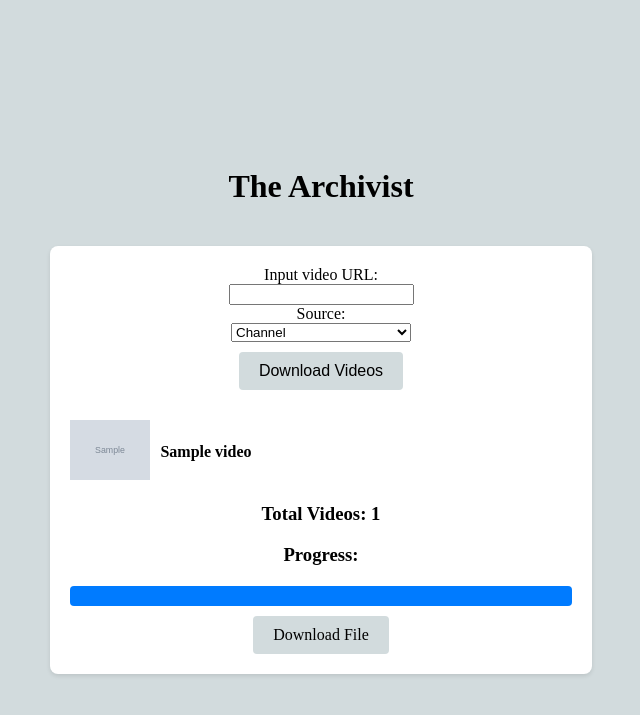
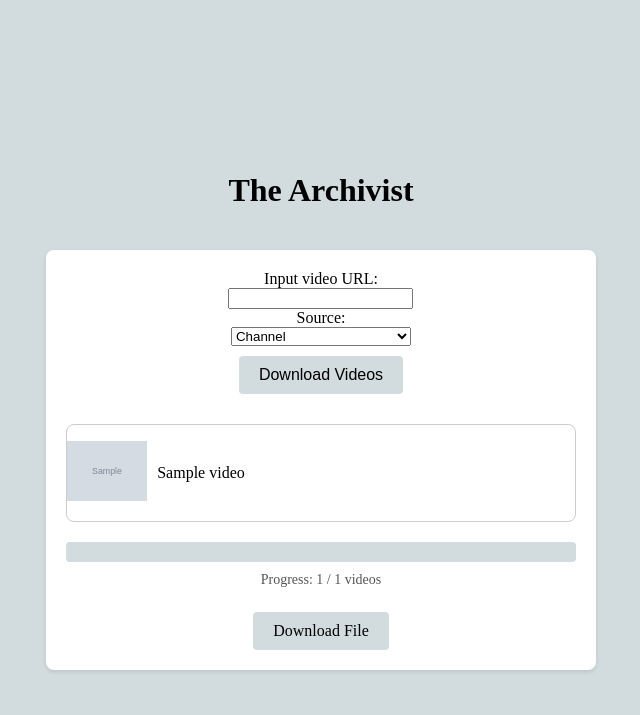
Before and after one commit to mlemxy/The-Archivist, a Flask app: template templates/index.html in a window 1280 px wide. Shown: the top 715 px of the page, without its empty margins (319-959 px from the left). Run offline with Flask 2, Linux system fonts and the light colour scheme; the template is opened without the code that fills it: most values are stand-ins (such as "Sample title", 1, 10 or a date in 2020); grey boxes marked "Sample" are stand-in pictures.

Commit message:
⚙️ fixed bugs (#2)

```diff
--- a/app.py
+++ b/app.py
@@ -16,7 +16,7 @@
     if not os.path.exists(directory):
         os.makedirs(directory)
 
-def cleaned_filename(title):
+def clean_filename(title):
     valid_chars = "-_.() %s%s" % (string.ascii_letters, string.digits)
     cleaned_title = ''.join(c if c in valid_chars else '_' for c in title)
     return cleaned_title
@@ -25,7 +25,7 @@
     try:
         video = YouTube(video_url)
         youtube_stream = video.streams.get_lowest_resolution()
-        cleaned_title = cleaned_filename(video.title)
+        cleaned_title = clean_filename(video.title)
         temp_file_path = os.path.join(TEMP_DIR, f"{cleaned_title}.mp4")
         youtube_stream.download(output_path=TEMP_DIR, filename=f"{cleaned_title}.mp4")
         check_exist = os.path.exists(temp_file_path)
@@ -73,23 +73,22 @@
 def create_zip(downloaded_videos):
     try:
         create_temp_dir_if_not_exists(TEMP_ZIP_DIR)
-        temp_zip_path = os.path.join(TEMP_ZIP_DIR, "download(s).zip")
+        temp_zip_path = os.path.join(TEMP_ZIP_DIR, "downloaded_videos.zip")
         with zipfile.ZipFile(temp_zip_path, 'w', zipfile.ZIP_DEFLATED) as zipf:
             for index, video_data in enumerate(downloaded_videos, start=1):
                 video = video_data['video']
                 try:
-                    sanitized_title = cleaned_filename(video.title)
-                    video_stream_path = os.path.join(TEMP_DIR, f"{sanitized_title}_{index}.mp4")
+                    cleaned_title = clean_filename(video.title)
+                    video_stream_path = os.path.join(TEMP_DIR, f"{cleaned_title}.mp4")
                     if os.path.exists(video_stream_path):
-                        zipf.write(video_stream_path, f"{sanitized_title}_{index}.mp4")
+                        unique_filename = f"{cleaned_title}_{index}.mp4"
+                        zipf.write(video_stream_path, unique_filename)
                 except AgeRestrictedError:
                     pass
 
         return temp_zip_path
     except Exception as e:
-        print(f"Error creating zip: {e}")
         return None
-
 
 @app.route('/', methods=['GET', 'POST'])
 def index():
@@ -113,7 +112,7 @@
         zip_file_name = os.path.basename(zip_file_path)
         return send_file(zip_file_path, as_attachment=True, download_name=zip_file_name)
     else:
-        return "File not available !", 404
+        return "Zip file not available !", 404
 
 if __name__ == '__main__':
     app.run(debug=True)
--- a/static/css/style.css
+++ b/static/css/style.css
@@ -63,11 +63,18 @@
 }
 
 .progress-fill {
-    background-color: #007bff;
+    background-color: #D2DBDD;
     height: 100%;
     width: 0;
     transition: width 0.2s;
 }
+
+.progress-text {
+    margin-top: 10px;
+    font-size: 14px;
+    color: #555;
+}
+
 
 ul {
     list-style: none;
@@ -110,7 +117,7 @@
 }
 
 .video-thumbnail {
-    flex: 0 0 80px; /* Adjust the width of the thumbnail */
+    flex: 0 0 80px;
     margin-right: 10px;
 }
 
@@ -123,6 +130,16 @@
     flex: 1;
 }
 
-.video-title {
-    font-weight: bold;
+.video-container {
+    max-height: 300px;
+    overflow: auto;
+    border: 1px solid #ccc;
+    border-radius: 8px;
+    margin-top: 20px;
 }
+
+.video-list-scrollbox {
+    max-height: 100%;
+    overflow: auto;
+    padding-right: 10px;
+}
--- a/templates/index.html
+++ b/templates/index.html
@@ -24,6 +24,8 @@
         </form>
 
         {% if downloaded_videos %}
+            <div class="video-container">
+                <div class="video-list-scrollbox">
                     <ul class="video-list">
                         {% for video in downloaded_videos %}
                             <li class="video-item">
@@ -36,13 +38,19 @@
                             </li>
                         {% endfor %}
                     </ul>
+                </div>
+            </div>
 
-            <h3>Total Videos: {{ total_videos }}</h3>
-
-            <h3>Progress:</h3>
             <div class="progress-bar">
+                {% if total_videos > 0 %}
                     <div class="progress-fill" style="width: {{ (downloaded_videos|length / total_videos) * 100 }}%"></div>
+                {% else %}
+                    <div class="progress-fill" style="width: 0;"></div>
+                {% endif %}
             </div>
+            <p class="progress-text">
+                Progress: {{ downloaded_videos|length }} / {{ total_videos }} videos
+            </p>
 
             <a href="{{ url_for('download_zip') }}" class="btn btn-primary">Download File</a>
         {% endif %}
```
Also changed, not shown: README.md. Lines whose indentation alone changed are shown as unchanged.
